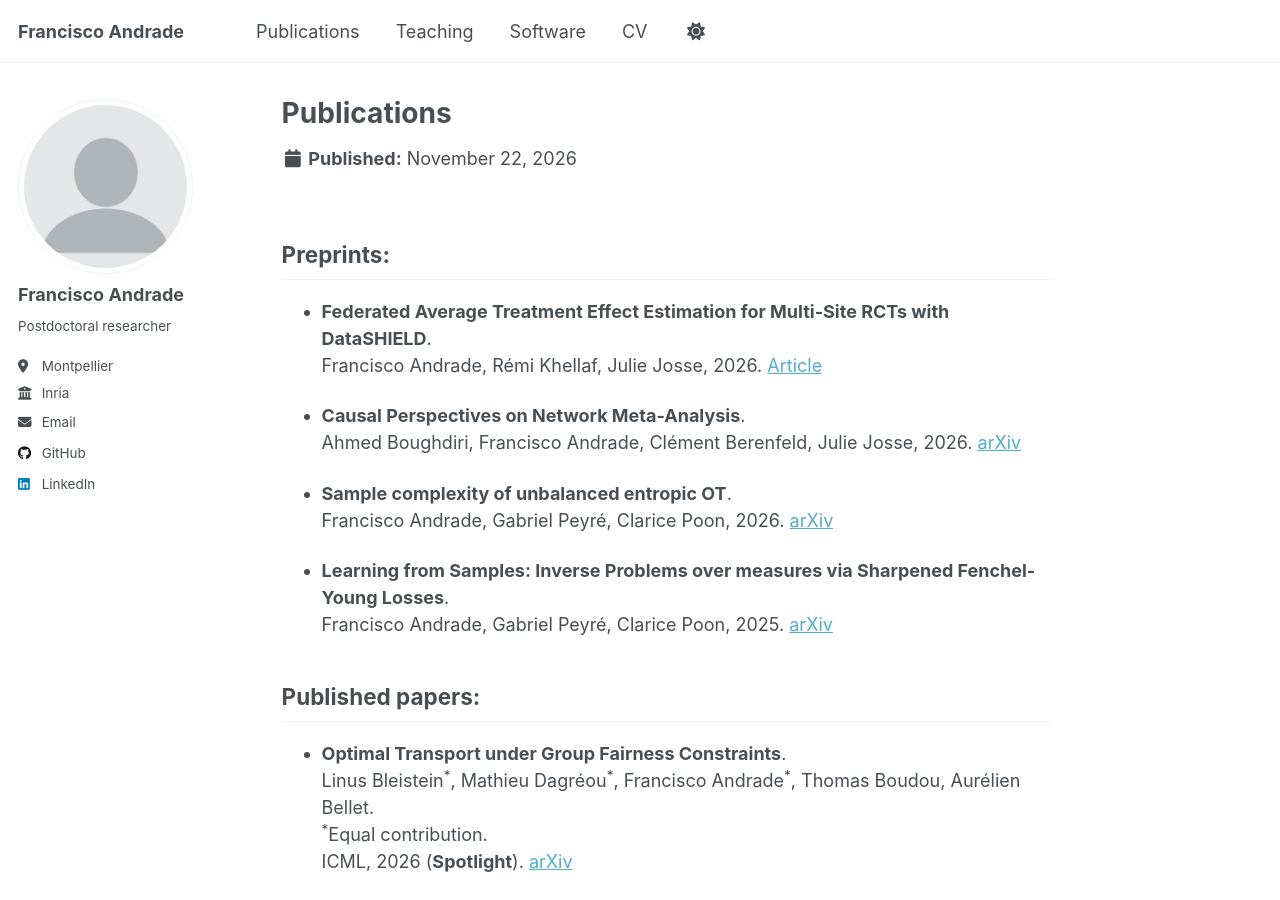
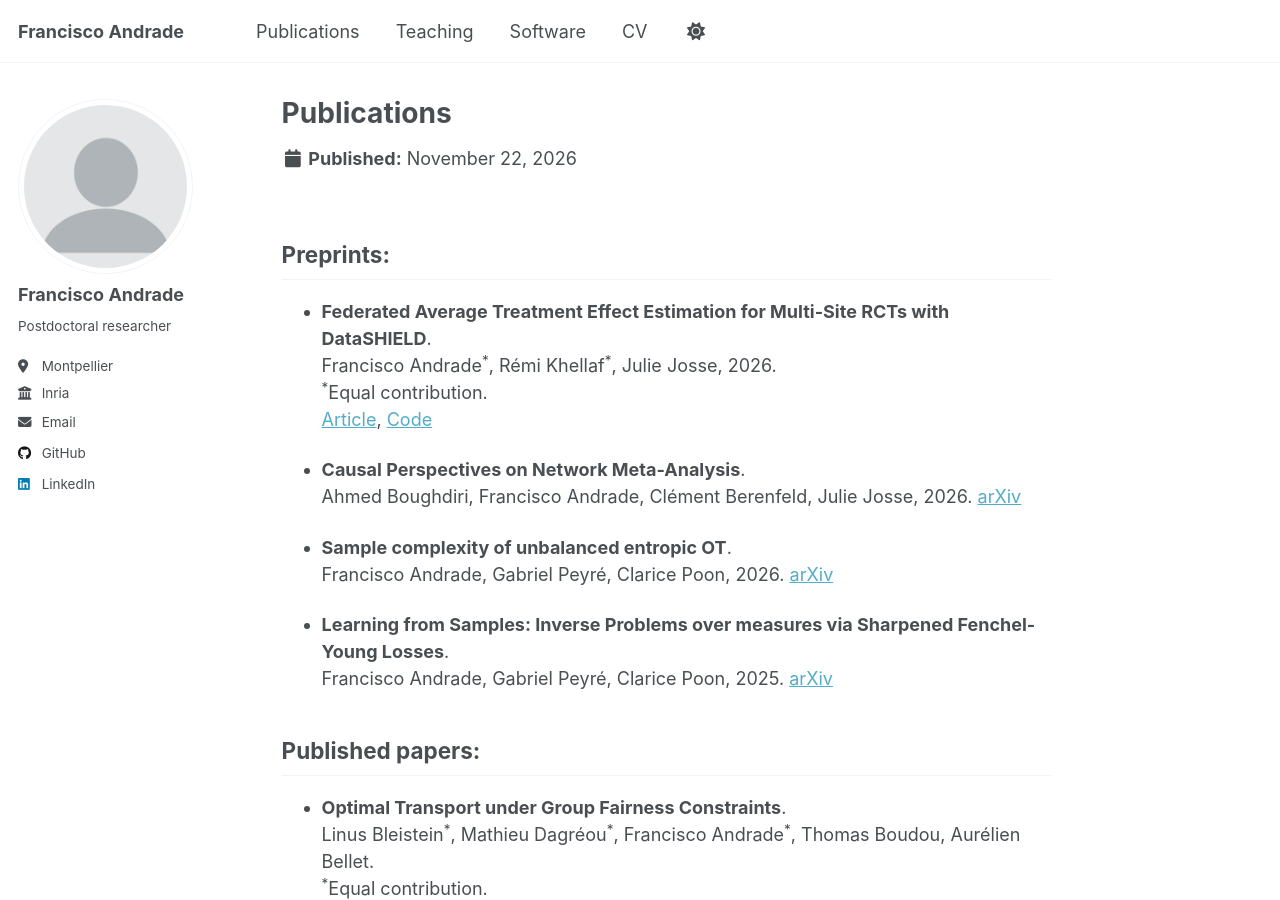
Before and after one commit to FranciscoAndrade90/FranciscoAndrade90.github.io, a Jekyll site: the page built from _publications/publications.md, in a window 1280 px wide and 900 px high. Built offline with Jekyll 4.4.1, drawn with Linux system fonts in a browser that asks for light colours.

Commit message:
Update publications.md

```diff
--- a/_publications/publications.md
+++ b/_publications/publications.md
@@ -8,7 +8,9 @@ redirect_from:
 ## Preprints:
 
 - **Federated Average Treatment Effect Estimation for Multi-Site RCTs with DataSHIELD**.\
-Francisco Andrade, Rémi Khellaf, Julie Josse, 2026. [Article](https://franciscoandrade90.github.io/fedate-datashield/)
+Francisco Andrade<sup>*</sup>, Rémi Khellaf<sup>*</sup>, Julie Josse, 2026.\
+<sup>*</sup>Equal contribution.\
+[Article](https://franciscoandrade90.github.io/fedate-datashield/), [Code](/software/dsFedAte/)
 
 - **Causal Perspectives on Network Meta-Analysis**.\
 Ahmed Boughdiri, Francisco Andrade, Clément Berenfeld, Julie Josse, 2026. [arXiv](https://arxiv.org/pdf/2607.09200)
```
